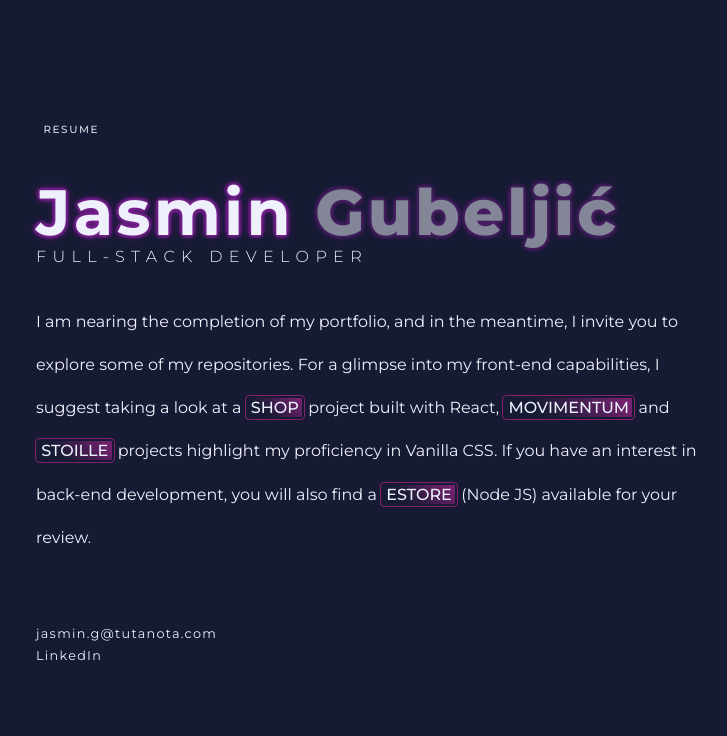
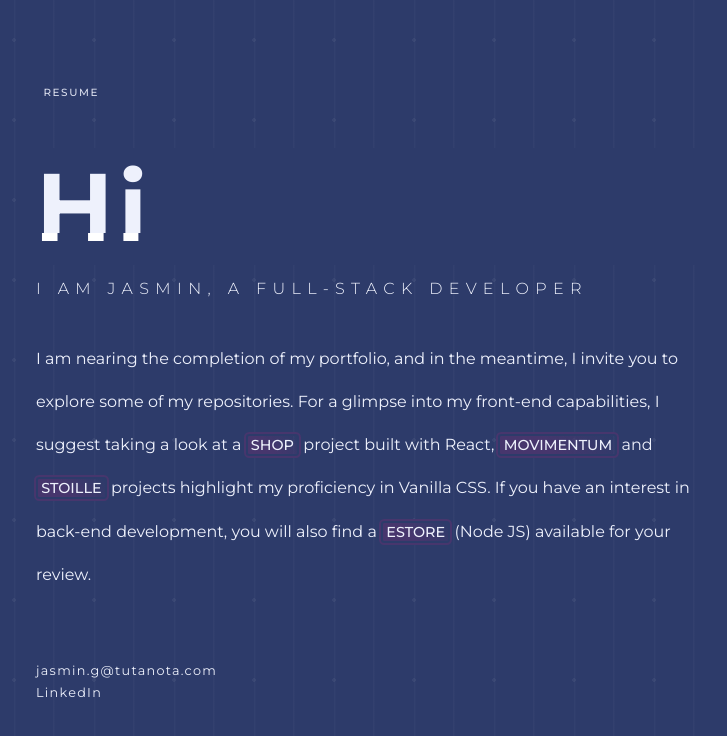
Before and after one commit to jasmingubeljic/jasmingubeljic.github.io, a Next.js app: page / in a window 1280 px wide. Shown: the top 736 px of the page, without its empty margins (266-993 px from the left). Built offline with nearby package versions, Linux system fonts and the light colour scheme.

Commit message:
style: layout update

```diff
--- a/src/app/globals.css
+++ b/src/app/globals.css
@@ -1,11 +1,11 @@
 @import url("https://fonts.googleapis.com/css2?family=Montserrat:ital,wght@0,100..900;1,100..900");
 
 :root {
-  --primary: #861f70;
+  --primary: #47366d;
   --light: #e4e4e4;
-  --dark: #161b33;
+  --dark: #2d3b6a;
   --easy-text: #eef1fc;
-  --glow: rgb(125, 33, 148);
+  --glow: rgb(218, 218, 218);
 }
 
 html,
@@ -16,8 +16,24 @@ body {
 }
 
 body {
+  background: radial-gradient(transparent 97%, rgba(255, 255, 255, 0.05) 91%),
+    linear-gradient(
+      to right,
+      rgba(255, 255, 255, 0.03),
+      transparent 3%,
+      transparent 49%,
+      rgba(255, 255, 255, 0.03) 49%,
+      transparent 52%
+    ),
+    var(--dark);
+  background-size: 80px 80px;
+  background-position: center;
+  background-blend-mode: screen;
+}
+
+body {
   color: var(--easy-text);
-  background: var(--dark);
+  /* background: var(--dark); */
   -webkit-font-smoothing: antialiased;
   -moz-osx-font-smoothing: grayscale;
   font-family: "Montserrat", serif;
@@ -97,49 +113,217 @@ footer li a:hover {
   opacity: 0.8;
 }
 
-#flickering-element {
-  color: var(--easy-text);
-  text-shadow: 0 0 0.5vh var(--glow), 0 0 0.5vh var(--glow),
-    0 0 0.5vh var(--glow), 0 0 0.5vh var(--glow), 0 0 1vh var(--glow);
-  animation: flicker 7s infinite;
-  filter: brightness(1);
+.glitch-wrapper {
+  width: 100%;
+  height: 100%;
+  display: flex;
+  align-items: center;
+  position: relative;
+  text-align: center;
+  background-color: var(--dark);
+  overflow: auto;
 }
 
-@keyframes flicker {
+.glitch {
+  position: relative;
+  font-size: 96px;
+  font-weight: 700;
+  color: var(--easy-text);
+  letter-spacing: 5px;
+  animation: 4s ease-in-out infinite alternate shift;
+  z-index: 1;
+}
+
+.glitch:after,
+.glitch:before {
+  content: attr(data-glitch);
+  position: absolute;
+  top: 0;
+  width: 100%;
+  color: #fff;
+  background-color: var(--dark);
+  overflow: hidden;
+  clip: rect(0, 900px, 0, 0);
+}
+
+.glitch:before {
+  left: -2px;
+  animation: 3s linear infinite alternate-reverse noise-before;
+}
+
+.glitch:after {
+  left: 2px;
+  animation: 2s linear infinite alternate-reverse noise-after;
+}
+
+@keyframes noise-before {
+  0% {
+    clip: rect(61px, 9999px, 52px, 0);
+  }
+
+  5% {
+    clip: rect(33px, 9999px, 144px, 0);
+  }
+
   10% {
-    text-shadow: none;
-    filter: brightness(0.85);
+    clip: rect(121px, 9999px, 115px, 0);
   }
+
   15% {
-    text-shadow: 0 0 0.5vh var(--glow), 0 0 0.5vh var(--glow),
-      0 0 0.5vh var(--glow), 0 0 0.5vh var(--glow), 0 0 1vh var(--glow);
-    filter: brightness(1);
+    clip: rect(144px, 9999px, 162px, 0);
   }
-  17% {
-    text-shadow: none;
-    filter: brightness(0.4);
+
+  20% {
+    clip: rect(62px, 9999px, 180px, 0);
   }
+
   25% {
-    text-shadow: 0 0 0.5vh var(--glow), 0 0 0.5vh var(--glow),
-      0 0 0.5vh var(--glow), 0 0 0.5vh var(--glow), 0 0 1vh var(--glow);
-    filter: brightness(1);
+    clip: rect(34px, 9999px, 42px, 0);
   }
-  66% {
-    text-shadow: 0 0 0.5vh var(--glow), 0 0 0.5vh var(--glow),
-      0 0 0.5vh var(--glow), 0 0 0.5vh var(--glow), 0 0 1vh var(--glow);
-    filter: brightness(1);
+
+  30% {
+    clip: rect(147px, 9999px, 179px, 0);
   }
-  67% {
-    text-shadow: none;
-    filter: brightness(0.85);
+
+  35% {
+    clip: rect(99px, 9999px, 63px, 0);
   }
+
+  40% {
+    clip: rect(188px, 9999px, 122px, 0);
+  }
+
+  45% {
+    clip: rect(154px, 9999px, 14px, 0);
+  }
+
+  50% {
+    clip: rect(63px, 9999px, 37px, 0);
+  }
+
+  55% {
+    clip: rect(161px, 9999px, 147px, 0);
+  }
+
+  60% {
+    clip: rect(109px, 9999px, 175px, 0);
+  }
+
+  65% {
+    clip: rect(157px, 9999px, 88px, 0);
+  }
+
+  70% {
+    clip: rect(173px, 9999px, 131px, 0);
+  }
+
   75% {
-    text-shadow: none;
-    filter: brightness(0.85);
+    clip: rect(62px, 9999px, 70px, 0);
   }
-  76% {
-    text-shadow: 0 0 0.5vh var(--glow), 0 0 0.5vh var(--glow),
-      0 0 0.5vh var(--glow), 0 0 0.5vh var(--glow), 0 0 1vh var(--glow);
-    filter: brightness(1);
+
+  80% {
+    clip: rect(24px, 9999px, 153px, 0);
+  }
+
+  85% {
+    clip: rect(138px, 9999px, 40px, 0);
+  }
+
+  90% {
+    clip: rect(79px, 9999px, 136px, 0);
+  }
+
+  95% {
+    clip: rect(25px, 9999px, 34px, 0);
+  }
+
+  100% {
+    clip: rect(173px, 9999px, 166px, 0);
   }
 }
+
+@keyframes noise-after {
+  0% {
+    clip: rect(26px, 9999px, 33px, 0);
+  }
+
+  5% {
+    clip: rect(140px, 9999px, 198px, 0);
+  }
+
+  10% {
+    clip: rect(184px, 9999px, 89px, 0);
+  }
+
+  15% {
+    clip: rect(121px, 9999px, 6px, 0);
+  }
+
+  20% {
+    clip: rect(181px, 9999px, 99px, 0);
+  }
+
+  25% {
+    clip: rect(154px, 9999px, 133px, 0);
+  }
+
+  30% {
+    clip: rect(134px, 9999px, 169px, 0);
+  }
+
+  35% {
+    clip: rect(26px, 9999px, 187px, 0);
+  }
+
+  40% {
+    clip: rect(147px, 9999px, 137px, 0);
+  }
+
+  45% {
+    clip: rect(31px, 9999px, 52px, 0);
+  }
+
+  50% {
+    clip: rect(191px, 9999px, 109px, 0);
+  }
+
+  55% {
+    clip: rect(74px, 9999px, 54px, 0);
+  }
+
+  60% {
+    clip: rect(145px, 9999px, 75px, 0);
+  }
+
+  65% {
+    clip: rect(153px, 9999px, 198px, 0);
+  }
+
+  70% {
+    clip: rect(99px, 9999px, 136px, 0);
+  }
+
+  75% {
+    clip: rect(118px, 9999px, 192px, 0);
+  }
+
+  80% {
+    clip: rect(1px, 9999px, 83px, 0);
+  }
+
+  85% {
+    clip: rect(145px, 9999px, 98px, 0);
+  }
+
+  90% {
+    clip: rect(121px, 9999px, 154px, 0);
+  }
+
+  95% {
+    clip: rect(156px, 9999px, 44px, 0);
+  }
+
+  100% {
+    clip: rect(67px, 9999px, 122px, 0);
+  }
+}
--- a/src/app/page.js
+++ b/src/app/page.js
@@ -26,10 +26,14 @@ export default function Home() {
             </li> */}
           </ul>
         </nav>
-        <h1 className={styles["name-heading"]} id="flickering-element">
-          Jasmin <span className={styles["last-name"]}>Gubeljić</span>
-        </h1>
-        <h2 className={styles["profession-heading"]}>full-stack developer</h2>
+        <div className="glitch-wrapper">
+          <h1 className={`${styles["name-heading"]} glitch`} data-glitch="Hi">
+            Hi
+          </h1>
+        </div>
+        <h2 className={`${styles["profession-heading"]}`}>
+          I am Jasmin, a full-stack developer
+        </h2>
       </header>
       <main>
         <p className={styles["about-me"]}>
--- a/src/app/page.module.css
+++ b/src/app/page.module.css
@@ -6,38 +6,25 @@
 .repository-link {
   text-transform: uppercase;
   color: var(--easy-text);
-  font-size: 0.9srem;
+  font-size: 0.9rem;
   font-weight: 500;
   padding: 0 0.2rem;
-  letter-spacing: 1.3;
+  letter-spacing: 1.4;
   text-decoration: none;
-  background: linear-gradient(225deg, #7e2275, rgba(255, 0, 0, 0) 70.71%);
+  background: linear-gradient(225deg, transparent, var(--primary) 60%);
   border: 2px solid var(--dark);
-  outline: 1px solid var(--primary);
+  outline: 2px solid var(--primary);
   border-radius: 0.2rem;
 }
 .repository-link:hover {
   background: var(--primary);
-  background: linear-gradient(45deg, #7e2275, rgba(255, 0, 0, 0) 70.71%);
-}
-
-.name-heading {
-  letter-spacing: 0.2rem;
-  font-size: 4rem;
-  font-weight: bold;
-  opacity: 1;
-  line-height: 0.85;
-}
-
-.last-name {
-  font-weight: 800;
-  opacity: 0.5;
+  background: none;
 }
 
 .profession-heading {
   margin: 0.5rem 0;
   text-transform: uppercase;
-  line-height: 1.3;
+  line-height: 2rem;
   letter-spacing: 0.4rem;
   font-size: 1rem;
   font-weight: 300;
```
